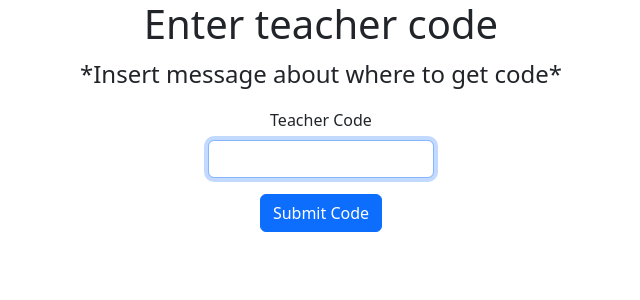
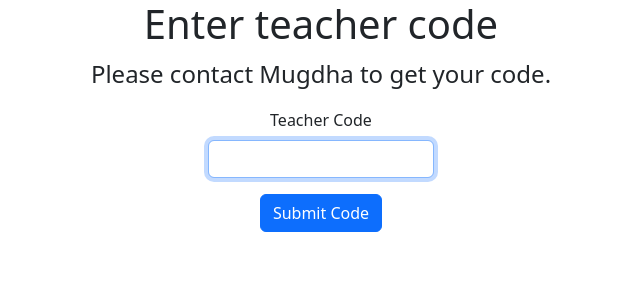
Before and after one commit to kovidcerejo/MoG, a Flask app: page /teachers/enter-code in a window 1280 px wide. Shown: the top 300 px of the page, without its empty margins (319-959 px from the left). Run offline with Flask 3, Linux system fonts and the light colour scheme; some libraries are stand-ins or nearby versions.

Commit message:
Fixed temporary message on volunteer login

```diff
--- a/templates/teacher_code.html
+++ b/templates/teacher_code.html
@@ -6,7 +6,7 @@
 
 {% block body %}
     <h1>Enter teacher code</h1>
-    <p class="fs-4">*Insert message about where to get code*</p>
+    <p class="fs-4">Please contact Mugdha to get your code.</p>
     <form action="/teachers/enter-code" method="POST" class="container" id="volunteer-code-form">
         <label for="teacher-code" class="form-label">Teacher Code</label>
         <input type="password" name="code" autofocus autocomplete="off" class="form-control mb-3" id="teacher-code" required>
```
Also changed, not shown: 1 other file.
